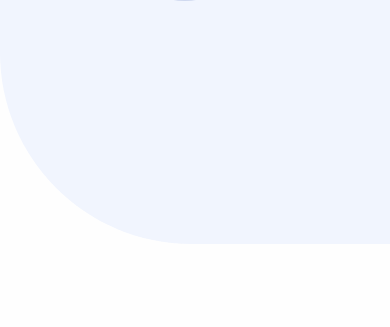
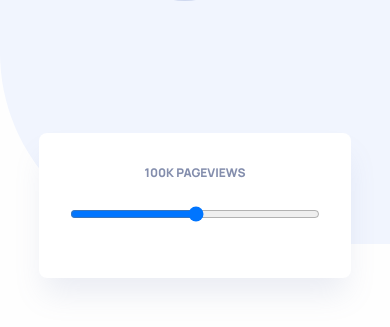
Before and after one commit to bauzhadze97/Interactive-pricing-component, a plain HTML site: page index.html in a window 390 px wide. Shown: the part 205-532 px from the top of the page. Drawn offline with Linux system fonts and the light colour scheme.

Commit message:
mobile:working on slider

```diff
--- a/index.html
+++ b/index.html
@@ -2,12 +2,9 @@
 <html lang="en">
 <head>
   <meta charset="UTF-8">
-  <meta name="viewport" content="width=device-width, initial-scale=1.0"> <!-- displays site properly based on user's device -->
-
+  <meta name="viewport" content="width=device-width, initial-scale=1.0">
   <link rel="icon" type="image/png" sizes="32x32" href="./images/favicon-32x32.png">
-
   <title>Frontend Mentor | Interactive pricing component</title>
-
 <link rel="stylesheet" type="text/css" href="./style.css">
 </head>
 <body>
@@ -16,6 +13,12 @@
     <h1>Simple, traffic-based pricing</h1>
     <h2>Sign-up for our 30-day trial. No credit card required. </h2>
   </div>
+  <div class="container">
+    <div class="innertop">
+    <h2>100K PAGEVIEWS</h2>
+    <input type="range" max="100" min="1" class="slider">
+  </div>
+  </div>
 </main>
 
 </body>
--- a/style.scss
+++ b/style.scss
@@ -37,4 +37,24 @@ main {
             font-size: 13px;
         }
     }
+    & .container{
+        background: #FFFFFF;
+        box-shadow: 0px 20px 30px -5px rgba(127, 137, 185, 0.152073);
+        border-radius: 8px;
+        margin: 50% 10% 0 10%;
+        & .innertop{
+            margin: 0% 10%;
+            padding: 10% 0;
+            & h2{
+                font-size: 12px;
+                font-weight: 800;
+                color: #848EAD;
+                text-align: center;
+            }
+            & input[type=range]{
+                width: 100%;
+                margin: 10% 0;
+            }
+        }
+    }
 }
```
Also changed, not shown: style.css, 1 other file.
